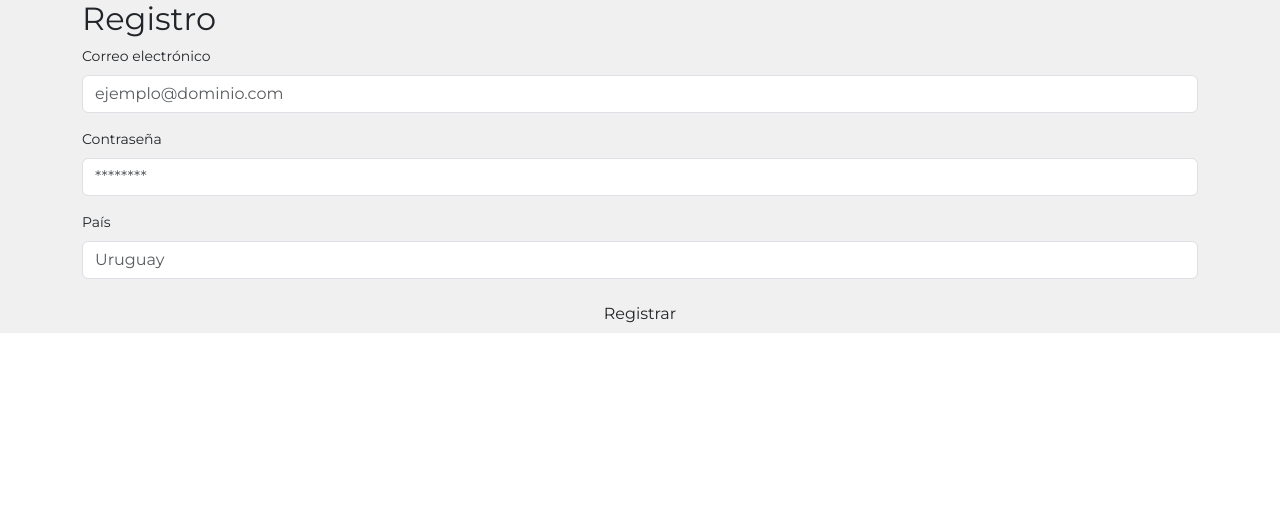
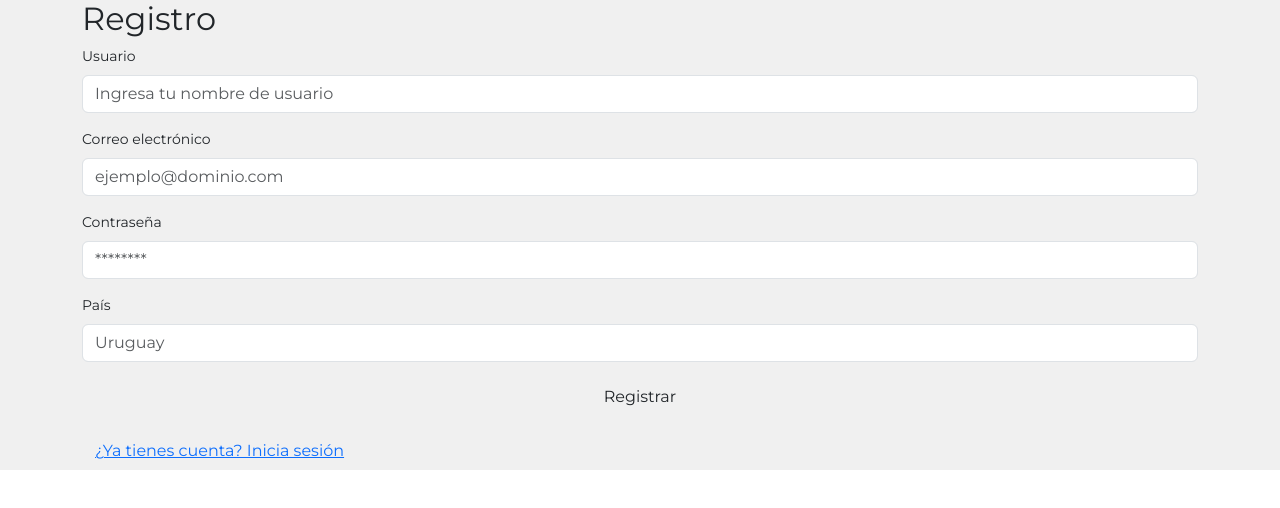
Before and after one commit to EmilianoCabreraPisciottano/OBL, a React (Create React App) app: page /registrar in a window 1280 px wide. Shown: the top 508 px of the page. Built offline with nearby package versions, Linux system fonts and the light colour scheme; no server answers.

Commit message:
Avance
Registro casi completo falta consumir API

```diff
--- a/src/componentes/Login.jsx
+++ b/src/componentes/Login.jsx
@@ -9,13 +9,15 @@ const Login = () => {
   const user = useRef(null);
   const pass = useRef(null);
 
-  const ingresar = () => {
+  const ingresar = (e) => {
+    e.preventDefault(); // Prevenir el envío del formulario
+
     const campoUser = user.current.value;
     const campoPass = pass.current.value;
 
     if (campoUser === "a" && campoPass === "a") {
       localStorage.setItem("usuario", campoUser);
-      navigate("/dashboard");
+      navigate("/menu");
     } else {
       setError(true);
     }
@@ -26,6 +28,7 @@ const Login = () => {
       <div className="card p-4 shadow-lg" style={{ maxWidth: "400px", width: "100%", borderRadius: "20px" }}>
         <h3 className="text-center mb-4" style={{ color: "#04c3fdff" }}>Iniciar Sesión</h3>
 
+        <form onSubmit={ingresar}>
           <div className="mb-3">
             <label htmlFor="txtUser" className="form-label ">  Usuario</label>
             <input type="text" id="txtUser" ref={user} className="form-control" placeholder="Ingrese su usuario" />
@@ -37,10 +40,11 @@ const Login = () => {
           </div>
 
           <div className="d-grid">
-          <button onClick={ingresar} className="btn" style={{ backgroundColor: "#5ccddcff", color: "#fff" }}>
+            <button type="submit" className="btn" style={{ backgroundColor: "#5ccddcff", color: "#fff" }}>
               Ingresar
             </button>
           </div>
+        </form>
 
         <div>
           <button onClick={() => navigate("/registrar")} className="btn btn-link">¿No tienes cuenta? Regístrate</button>
--- a/src/componentes/Menu.jsx
+++ b/src/componentes/Menu.jsx
@@ -12,18 +12,14 @@ const Menu = () => {
 
     return (
         <div>
-            <nav className="navbar navbar-expand-lg bg-body-tertiary bg-dark border-bottom border-bottom-dark" data-bs-theme="dark">
-                <button className="navbar-toggler" type="button" data-toggle="collapse" data-target="#navbarNavAltMarkup" aria-controls="navbarNavAltMarkup" aria-expanded="false" aria-label="Toggle navigation">
-                    <span className="navbar-toggler-icon"></span>
-                </button>
-                <div className="collapse navbar-collapse" id="navbarNavAltMarkup">
-                    <div className="navbar-nav">
-            <NavLink to="/">Ir al Inicio</NavLink> | <NavLink to="/clima">Ir a Clima</NavLink><hr /><br />
-                    </div>
+            <nav className="navbar navbar-expand-lg navbar-light bg-light">
+                <div className="container-fluid">
+                   <NavLink to="/dashboard"> Dashboard</NavLink>
+
+                   <button onClick={logout} className="btn btn-link">Cerrar Sesión</button>
                 </div>
             </nav>
-
-        <Outlet />
+            <Outlet />
         </div>
     )
 }
--- a/src/componentes/Registro.jsx
+++ b/src/componentes/Registro.jsx
@@ -1,28 +1,49 @@
 import { useRef, useState } from "react";
 import { useNavigate } from "react-router";
-import { agregarRegistro, eliminarRegistro } from "../store/slices/registrarSlice";
+import { useDispatch } from "react-redux";
+import { agregarRegistro } from "../store/slices/registrarSlice";
 
 const Registro = () => {
+  const dispatch = useDispatch();
   const navigate = useNavigate();
   const [error, setError] = useState(false);
-
-
 
   const user = useRef(null);
   const pass = useRef(null);
   const email = useRef(null);
   const pais = useRef(null);
 
-  const registrar = () => {
-    let campoUser = user.current.value;
-    let campoPass = pass.current.value;
-    let campoEmail = email.current.value;
-    let campoPais = pais.current.value;
+  const registrar = (e) => {
+    e.preventDefault(); // Prevenir el envío del formulario
+    const campoUser = user.current.value;
+    const campoPass = pass.current.value;
+    const campoEmail = email.current.value;
+    const campoPais = pais.current.value;
 
     if (campoUser && campoPass && campoEmail && campoPais) {
+      // Agregar el nuevo usuario al store (solo en memoria)
+      const nuevoUsuario = {
+        id: Date.now(), // ID temporal usando timestamp
+        nombre: campoUser,
+        email: campoEmail,
+        pais: campoPais,
+        password: campoPass // Guardamos la contraseña para posible validación futura
+      };
+
+      dispatch(agregarRegistro(nuevoUsuario));
+
+      // Guardar en localStorage para mantener la sesión
       localStorage.setItem("usuario", campoUser);
       localStorage.setItem("email", campoEmail);
       localStorage.setItem("pais", campoPais);
+
+      // Limpiar formulario
+      user.current.value = "";
+      pass.current.value = "";
+      email.current.value = "";
+      pais.current.value = "";
+      setError(false);
+
       navigate("/login");
     } else {
       setError(true);
@@ -30,9 +51,15 @@ const Registro = () => {
   }
 
   return (
-    <div class="container">
-      <div class="form-container">
-        <h2 class="form-title">Registro</h2>
+    <div className="container">
+      <div className="form-container">
+        <h2 className="form-title">Registro</h2>
+
+        <form onSubmit={registrar}>
+          <div className="mb-3">
+            <label htmlFor="usuario" className="form-label">Usuario</label>
+            <input type="text" id="usuario" ref={user} className="form-control" placeholder="Ingresa tu nombre de usuario" required />
+          </div>
 
           <div className="mb-3">
             <label htmlFor="email" className="form-label">Correo electrónico</label>
@@ -50,11 +77,19 @@ const Registro = () => {
           </div>
 
           <div className="d-grid">
-          <input type="button" className="btn" value="Registrar" onClick={registrar} />
-          {error ? <p>Error en los campos</p> : null}
+            <button type="submit" className="btn">Registrar</button>
+            {error && <p className="text-danger mt-2">Error: Todos los campos son obligatorios</p>}
+          </div>
+        </form>
+
+        <div className="mt-3">
+          <button onClick={() => navigate("/login")} className="btn btn-link">
+            ¿Ya tienes cuenta? Inicia sesión
+          </button>
         </div>
       </div>
     </div>
-  )
+  );
 }
+
 export default Registro;
--- a/src/store/slices/registrarSlice.js
+++ b/src/store/slices/registrarSlice.js
@@ -1,14 +1,7 @@
 import {createSlice} from '@reduxjs/toolkit';
 
 const initialState = {
-    listaRegistros: fetch('https://jsonplaceholder.typicode.com/users')
-        .then(response => response.json())
-        .then(data => data.map(user => ({
-            id: user.id,
-            nombre: user.name,
-            email: user.email,
-            pais: user.address.country
-        })))
+    listaUsuarios: []
 };
 
 export const registrarSlice = createSlice({
@@ -16,10 +9,10 @@ export const registrarSlice = createSlice({
     initialState,
     reducers: {
         agregarRegistro: (state, action) => {
-            state.listaRegistros.push(action.payload);
+            state.listaUsuarios.push(action.payload);
         },
         eliminarRegistro: (state, action) => {
-            state.listaRegistros = state.listaRegistros.filter(registro => registro.id !== action.payload.id);
+            state.listaUsuarios = state.listaUsuarios.filter(registro => registro.id !== action.payload.id);
         }
     }
 });
```
Lines whose indentation alone changed are shown as unchanged.
